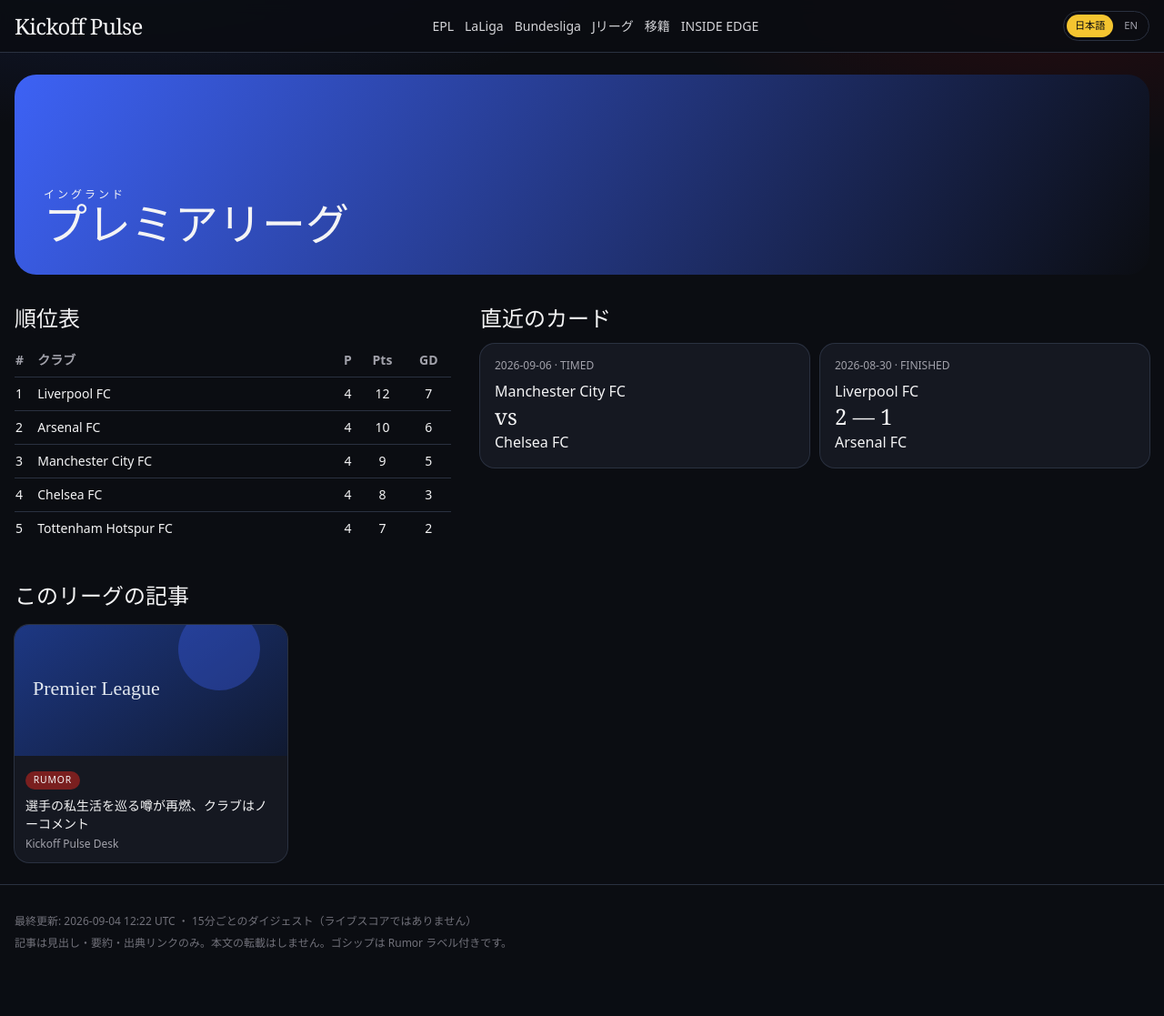
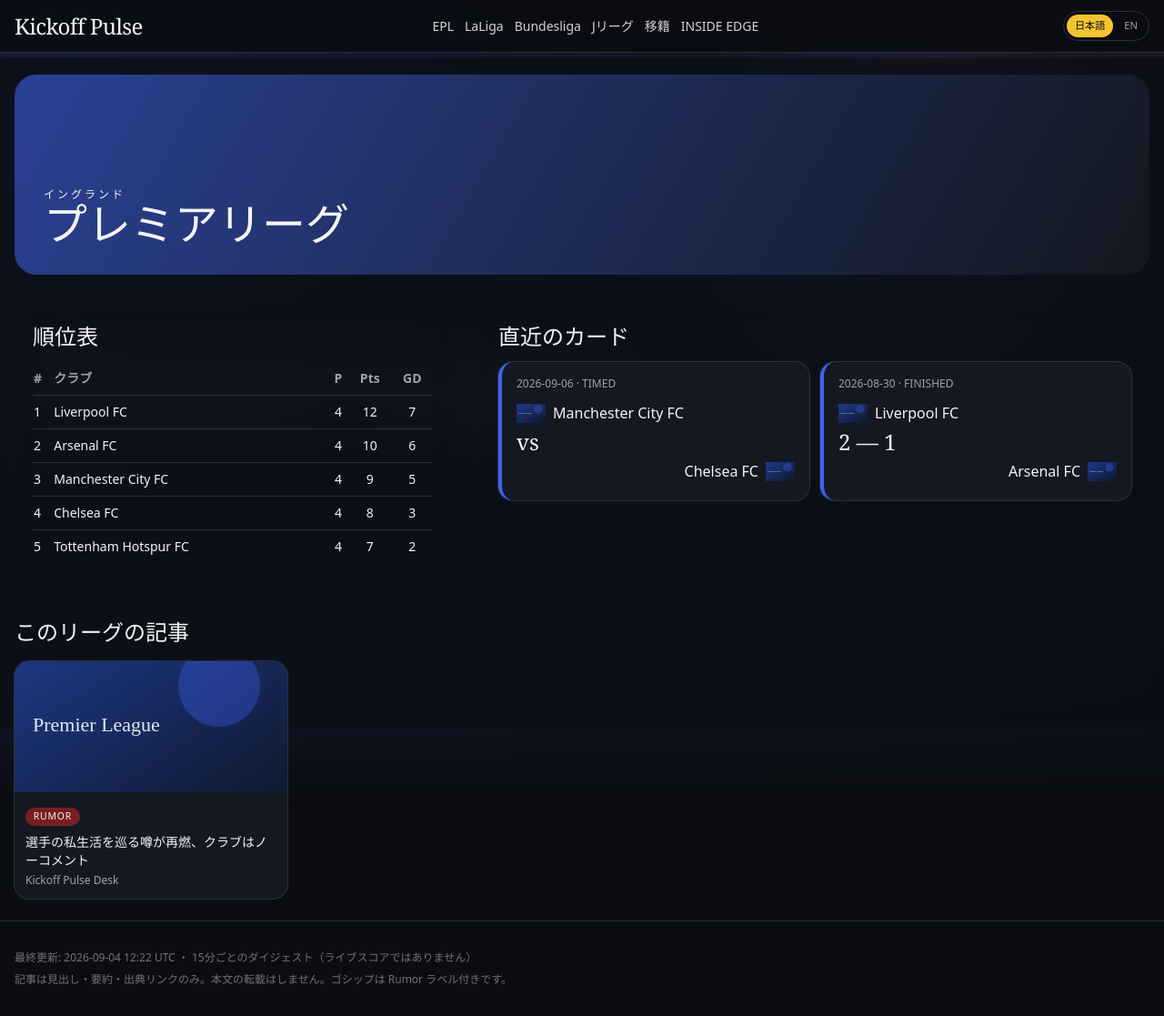
Before and after one commit to Oliver19996/kickoff-plus-repository, a FastAPI app: page /leagues/pl in a window 1280 px wide. Shown: the whole page at 91% size. Before the commit the page ends 1042 px from the top, so only its background shows below. Run offline with FastAPI, Linux system fonts and the light colour scheme; data comes from the database, SQL or seed files in the repository; some libraries are stand-ins or nearby versions.

Commit message:
Add league backdrops and team crests

```diff
--- a/app/static/css/app.css
+++ b/app/static/css/app.css
@@ -95,6 +95,45 @@ img {
 .league-bundesliga { border-left: 4px solid #d4572a; }
 .league-j1 { border-left: 4px solid #e10600; }
 
+.league-page {
+  position: relative;
+  isolation: isolate;
+}
+
+.league-page__backdrop {
+  position: fixed;
+  inset: 4rem 0 0;
+  z-index: -2;
+  background-image: var(--league-image);
+  background-position: center;
+  background-size: cover;
+  filter: blur(28px) saturate(0.7);
+  opacity: 0.34;
+  transform: scale(1.08);
+}
+
+.league-page::after {
+  position: fixed;
+  inset: 4rem 0 0;
+  z-index: -1;
+  background: rgba(11, 13, 18, 0.72);
+  content: "";
+}
+
+.league-page__panel {
+  background: linear-gradient(120deg, color-mix(in srgb, var(--league-accent) 55%, #151821), rgba(21, 24, 33, 0.92));
+  backdrop-filter: blur(10px);
+}
+
+.league-page__content {
+  position: relative;
+}
+
+.team-crest {
+  flex: 0 0 auto;
+  background: transparent;
+}
+
 body[data-language="en"] [data-lang-ja] {
   display: none;
 }
--- a/app/templates/league.html
+++ b/app/templates/league.html
@@ -1,7 +1,9 @@
 {% extends "base.html" %}
 {% block title %}{{ league.name }} | Kickoff Pulse{% endblock %}
 {% block content %}
-<section class="mb-8 overflow-hidden rounded-3xl" style="background: linear-gradient(120deg, {{ league.accent }}, #0b0d12);">
+<div class="league-page" style="--league-image: url('{{ league.placeholder }}');">
+<div class="league-page__backdrop"></div>
+<section class="league-page__panel mb-8 overflow-hidden rounded-3xl" style="--league-accent: {{ league.accent }};">
   <div class="flex min-h-[220px] items-end p-8">
     <div>
       <p class="text-xs uppercase tracking-[0.25em]">{{ league.region }}</p>
@@ -14,8 +16,8 @@
 <p class="mb-6 text-sm text-zinc-400">Jリーグの順位表は football-data.org 無料枠に含まれません。試合情報はRSS見出しを中心に掲載します。</p>
 {% endif %}
 
-<div class="grid gap-8 lg:grid-cols-5">
-  <section class="lg:col-span-2">
+<div class="league-page__content grid gap-8 lg:grid-cols-5">
+  <section class="league-page__panel rounded-2xl p-5 lg:col-span-2">
     <h2 class="mb-3 font-display text-2xl">順位表</h2>
     {% if standings %}
     <table class="w-full text-sm">
@@ -26,7 +28,14 @@
         {% for row in standings %}
         <tr class="border-t border-line">
           <td class="py-2">{{ row.position }}</td>
-          <td>{{ row.team_name }}</td>
+          <td>
+            <span class="flex items-center gap-2">
+              {% if row.team_crest %}
+              <img src="{{ row.team_crest }}" alt="" class="team-crest h-7 w-7 object-contain" onerror="this.style.display='none'" />
+              {% endif %}
+              <span>{{ row.team_name }}</span>
+            </span>
+          </td>
           <td class="text-center">{{ row.played }}</td>
           <td class="text-center">{{ row.points }}</td>
           <td class="text-center">{{ row.goal_diff }}</td>
@@ -38,17 +47,17 @@
     <p class="text-zinc-500">順位データはまだありません。</p>
     {% endif %}
   </section>
-  <section class="lg:col-span-3">
+  <section class="league-page__panel rounded-2xl p-5 lg:col-span-3">
     <h2 class="mb-3 font-display text-2xl">直近のカード</h2>
     <div class="grid gap-3 sm:grid-cols-2">
       {% for match in matches %}
-      <a href="/matches/{{ match.id }}" class="rounded-2xl bg-card p-4 ring-1 ring-line">
+      <a href="/matches/{{ match.id }}" class="league-{{ league.slug }} rounded-2xl bg-card p-4 ring-1 ring-line">
         <p class="text-xs text-zinc-400">{{ match.utc_date[:10] }} · {{ match.status }}</p>
-        <p class="mt-2">{{ match.home_team }}</p>
-        <p class="font-display text-2xl">
+        <p class="mt-2 flex items-center gap-2"><img src="{{ match.home_crest or league.placeholder }}" alt="" class="team-crest h-8 w-8 object-contain" onerror="this.src='{{ league.placeholder }}'" />{{ match.home_team }}</p>
+        <p class="flex items-center gap-3 font-display text-2xl">
           {% if match.home_score is not none %}{{ match.home_score }} — {{ match.away_score }}{% else %}vs{% endif %}
         </p>
-        <p>{{ match.away_team }}</p>
+        <p class="flex items-center justify-end gap-2 text-right"><span>{{ match.away_team }}</span><img src="{{ match.away_crest or league.placeholder }}" alt="" class="team-crest h-8 w-8 object-contain" onerror="this.src='{{ league.placeholder }}'" /></p>
       </a>
       {% else %}
       <p class="text-zinc-500">試合データはまだありません。</p>
@@ -72,4 +81,5 @@
     {% endfor %}
   </div>
 </section>
+</div>
 {% endblock %}
```
Also changed, not shown: tests/test_app.py (+2 -0 lines).
